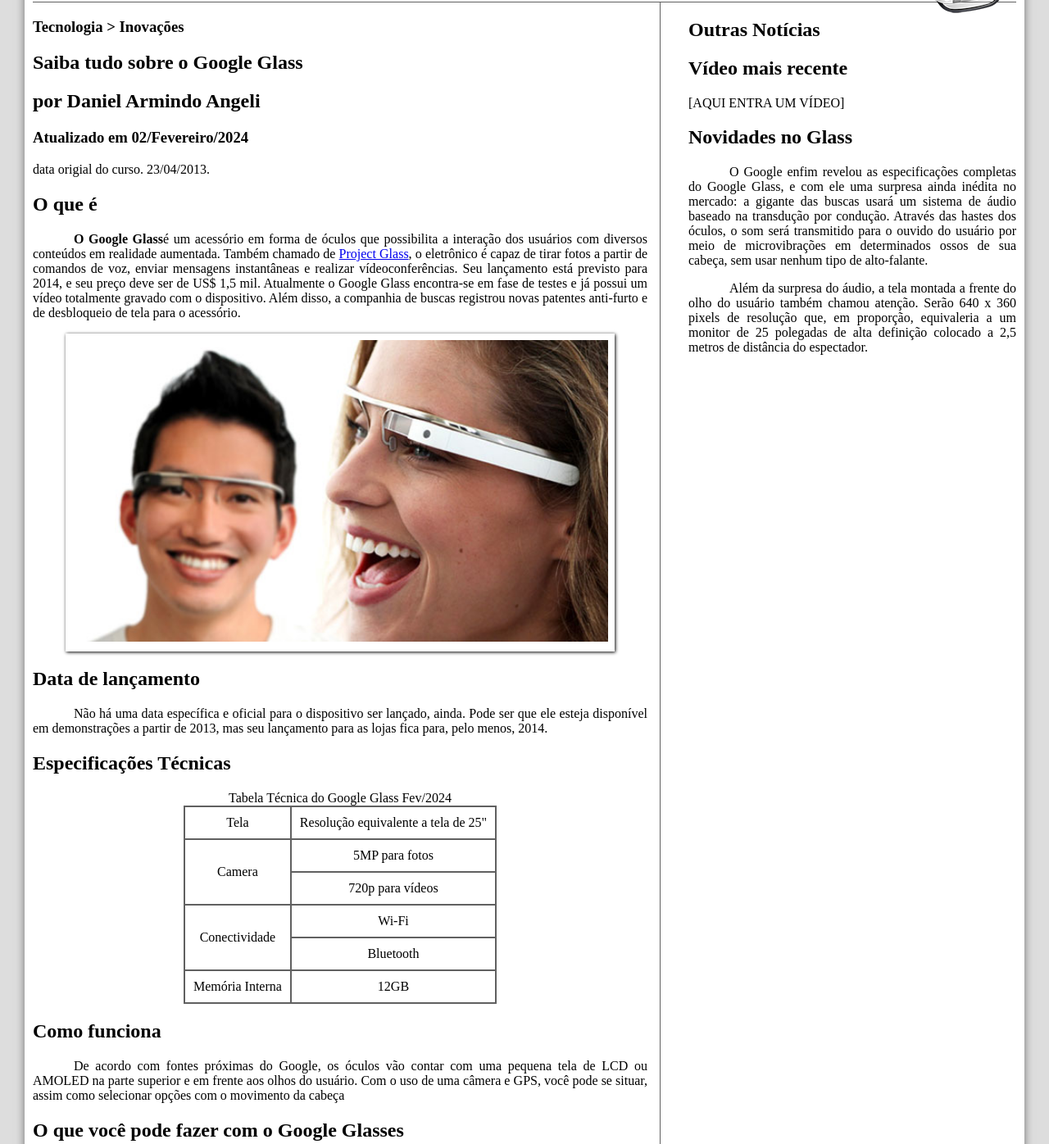
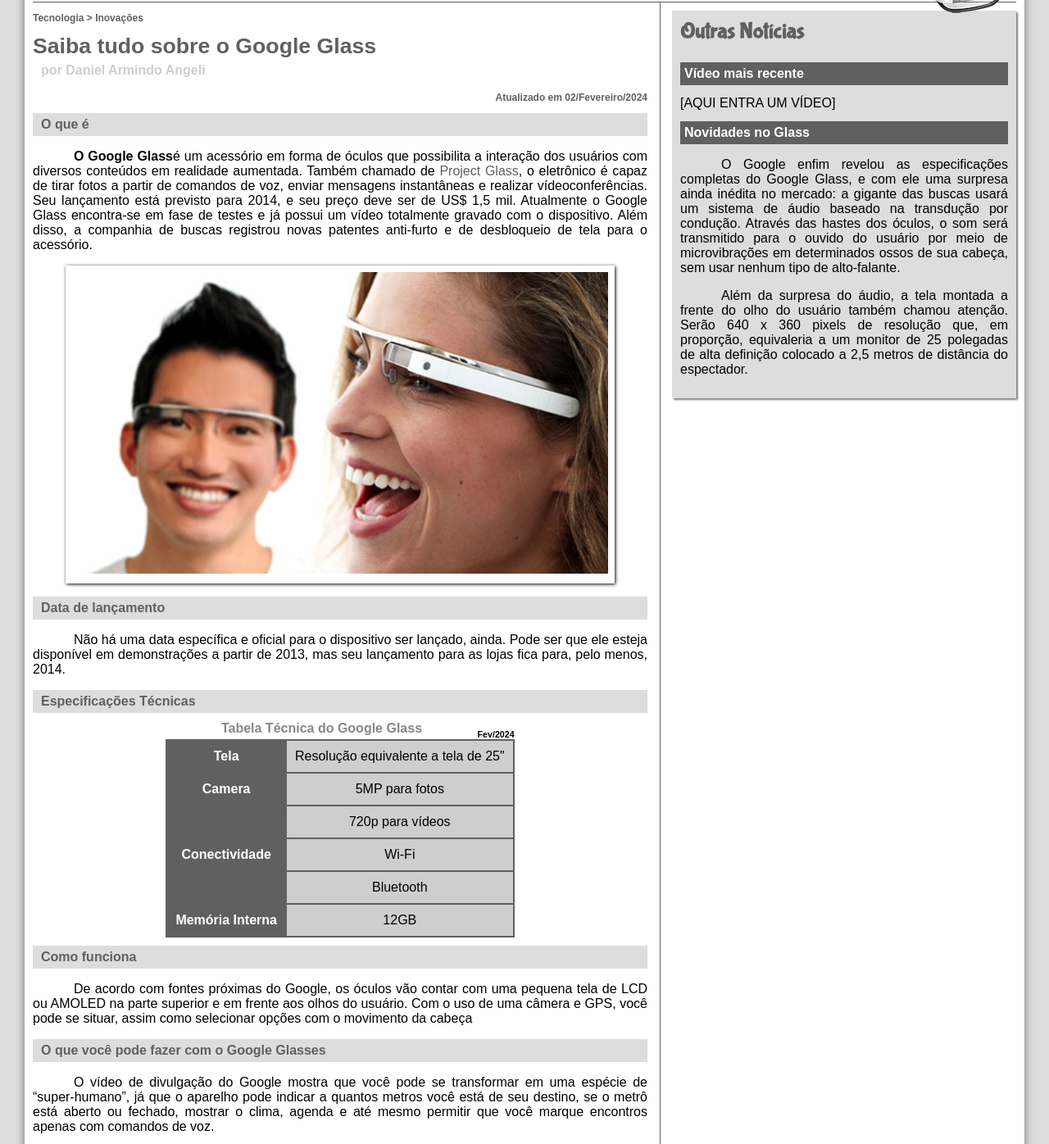
Before and after one commit to tedoidobr/cursoEmVideoHtml5, a plain HTML site: page index.html in a window 1280 px wide. Shown: the part 173-1569 px from the top of the page at 82% size. Drawn offline with Linux system fonts and the light colour scheme.

Commit message:
aula 20 e 21

```diff
--- a/_css/estilo.css
+++ b/_css/estilo.css
@@ -7,6 +7,7 @@
 }
 
 body {
+    font-family: Arial, sans-serif;
     background-color: #dddddd;
     color: rgba(0, 0, 0, 1);
 }
@@ -22,6 +23,14 @@ div#interface {
 p {
     text-align: justify;
     text-indent: 50px;
+}
+
+a {
+    color: #606060;
+    text-decoration: none;
+}
+a:hover {
+    text-decoration: underline;
 }
 
 header#cabecalho img#icone {
@@ -119,6 +128,7 @@ nav#menu a {
 
 nav#menu a:hover {
     color: #ffffff;
+    text-decoration: underline;
 
 }
 
@@ -130,6 +140,36 @@ section#corpo {
     padding-right: 15px;
 }
 
+article#noticia-principal h2 {
+    font-size: 12pt;
+    color: #606060;
+    background-color: #dddddd;
+    padding: 5px 0px 5px 10px;
+    margin: 10px 0px 10px 0px;
+}
+
+header#cabecalho-artigo h1 {
+    font-family: 'FonteLogo' sans-serif;
+    font-size: 20pt;
+    color: #606060;
+    margin-bottom: 0px;
+    margin-top: 0px;
+}
+.direita{
+    text-align: right;
+}
+header#cabecalho-artigo h2 {
+    font-size: 12pt;
+    color: #cecece;
+    background-color: #ffffff;
+    margin: 0px;
+}
+
+header#cabecalho-artigo h3 {
+    font-size: 12px;
+    color: #606060;
+}
+
 table#tabelaspec {
     border: 1px solid #606060;
     border-spacing: 0px;
@@ -137,16 +177,64 @@ table#tabelaspec {
     margin-right: auto;
 }
 
-table#tabelaspec td{
+table#tabelaspec td {
     border: 1px solid #606060;
     padding: 10px;
     text-align: center;
+    vertical-align: middle;
 }
+
+table#tabelaspec td.ce {
+    color: #ffffff;
+    background-color: #606060;
+    vertical-align: top;
+    font-weight: bold;
+}
+
+table#tabelaspec td.cd {
+    background-color: #cecece;
+
+}
+
+table#tabelaspec caption {
+    color: #888888;
+    font-size: 12pt;
+    font-weight: bolder;
+
+}
+
+table#tabelaspec caption span {
+    display: block;
+    float: right;
+    color: #000000;
+    font-size: 8pt;
+    margin-top: 10px;
+
+}
+
 
 aside#lateral {
     display: block;
     width: 400px;
     float: right;
+    background-color: #dddddd;
+    padding: 10px;
+    margin-top: 10px;
+    box-shadow: 2px 2px 2px rgba(0, 0, 0, .5);
+}
+
+aside#lateral h1{
+font-family: 'FonteLogo', sans-serif;
+font-size: 20pt;
+color: #606060;
+margin-top: 0px;
+}
+
+aside#lateral h2{
+background-color: #606060;
+font-size: 12pt;
+color: #ffffff;
+padding: 5px;
 }
 
 footer#rodape {
--- a/index.html
+++ b/index.html
@@ -30,14 +30,15 @@
             </nav>
         </header>
         <section id="corpo">
+            <article id="noticia-principal">
+                <header id="cabecalho-artigo">
                 <hgroup>
                     <h3>Tecnologia > Inovações</h3>
                     <h1>Saiba tudo sobre o Google Glass</h1>
                     <h2>por Daniel Armindo Angeli</h2>
-                <h3>Atualizado em 02/Fevereiro/2024</h3>
-                data origial do curso. 23/04/2013.
+                    <h3 class="direita">Atualizado em 02/Fevereiro/2024</h3>
                 </hgroup>
-
+            </header>
                 <h2> O que é</h2>
                 <p> <b>O Google Glass</b>é um acessório em forma de óculos que possibilita a interação dos usuários com
                     diversos
@@ -48,7 +49,8 @@
                     comandos de voz, enviar mensagens instantâneas e realizar vídeoconferências. Seu lançamento está
                     previsto
                     para
-                2014, e seu preço deve ser de US$ 1,5 mil. Atualmente o Google Glass encontra-se em fase de testes e já
+                    2014, e seu preço deve ser de US$ 1,5 mil. Atualmente o Google Glass encontra-se em fase de testes e
+                    já
                     possui
                     um vídeo totalmente gravado com o dispositivo. Além disso, a companhia de buscas registrou novas
                     patentes
@@ -67,27 +69,45 @@
                     disponível
                     em demonstrações a partir de 2013, mas seu lançamento para as lojas fica para, pelo menos, 2014.
                 </p>
-            <h1> Especificações Técnicas</h1>
+                <h2> Especificações Técnicas</h2>
                 <table id="tabelaspec">
-            <caption>Tabela Técnica do Google Glass Fev/2024</caption>
+                    <caption>Tabela Técnica do Google Glass <span>Fev/2024</span></caption>
 
-           <tr><td>Tela</td><td>Resolução equivalente a tela de 25"</td></tr>
-           <tr><td rowspan="2">Camera</td><td>5MP para fotos</td></tr>
-           <tr><td>720p para vídeos</td></tr>
-           <tr><td rowspan="2">Conectividade</td><td>Wi-Fi</td></tr>
-           <tr><td>Bluetooth</td></tr>
-           <tr><td>Memória Interna</td><td> 12GB</td></tr>
+                    <tr>
+                        <td class="ce">Tela</td>
+                        <td class="cd">Resolução equivalente a tela de 25"</td>
+                    </tr>
+                    <tr>
+                        <td rowspan="2" class="ce">Camera</td>
+                        <td class="cd">5MP para fotos</td>
+                    </tr>
+                    <tr>
+                        <td class="cd">720p para vídeos</td>
+                    </tr>
+                    <tr>
+                        <td rowspan="2" class="ce">Conectividade</td>
+                        <td class="cd">Wi-Fi</td>
+                    </tr>
+                    <tr>
+                        <td class="cd">Bluetooth</td>
+                    </tr>
+                    <tr>
+                        <td class="ce">Memória Interna</td>
+                        <td class="cd"> 12GB</td>
+                    </tr>
 
                 </table>
-            <h1>Como funciona</h1>
-            <p> De acordo com fontes próximas do Google, os óculos vão contar com uma pequena tela de LCD ou AMOLED na
+                <h2>Como funciona</h2>
+                <p> De acordo com fontes próximas do Google, os óculos vão contar com uma pequena tela de LCD ou AMOLED
+                    na
                     parte
                     superior e em frente aos olhos do usuário. Com o uso de uma câmera e GPS, você pode se situar, assim
                     como
                     selecionar opções com o movimento da cabeça
                 </p>
-            <h1>O que você pode fazer com o Google Glasses</h1>
-            <p>O vídeo de divulgação do Google mostra que você pode se transformar em uma espécie de “super-humano”, já
+                <h2>O que você pode fazer com o Google Glasses</h2>
+                <p>O vídeo de divulgação do Google mostra que você pode se transformar em uma espécie de “super-humano”,
+                    já
                     que
                     o
                     aparelho pode indicar a quantos metros você está de seu destino, se o metrô está aberto ou fechado,
@@ -96,6 +116,7 @@
                     clima, agenda e até mesmo permitir que você marque encontros apenas com comandos de voz.
                 </p>
                 [AQUI ENTRA UM VÍDEO]
+            </article>
         </section>
         <aside id="lateral">
             <h1>Outras Notícias</h1>
@@ -122,11 +143,17 @@
         <footer id="rodape">
             <p>Copyright&copy; 2024 - by Daniel Angeli <br>
                 <br>
-                <a href="https://instagram.com/tedoido" target="_blank"><img src="https://img.shields.io/badge/-Instagram-%23E4405F?style=for-the-badge&logo=instagram&logoColor=white" target="_blank"></a>
+                <a href="https://instagram.com/tedoido" target="_blank"><img
+                        src="https://img.shields.io/badge/-Instagram-%23E4405F?style=for-the-badge&logo=instagram&logoColor=white"
+                        target="_blank"></a>
 
-                <a href = "https://github.com/tedoidobr" target="_blank"><img src="https://img.shields.io/badge/github-%23121011.svg?style=for-the-badge&logo=github&logoColor=white" target="_blank"></a>
+                <a href="https://github.com/tedoidobr" target="_blank"><img
+                        src="https://img.shields.io/badge/github-%23121011.svg?style=for-the-badge&logo=github&logoColor=white"
+                        target="_blank"></a>
 
-                <a href="https://www.linkedin.com/in/daniel-armindo-angeli-06aa37282/" target="_blank"><img src="https://img.shields.io/badge/-LinkedIn-%230077B5?style=for-the-badge&logo=linkedin&logoColor=white" target="_blank"></a>
+                <a href="https://www.linkedin.com/in/daniel-armindo-angeli-06aa37282/" target="_blank"><img
+                        src="https://img.shields.io/badge/-LinkedIn-%230077B5?style=for-the-badge&logo=linkedin&logoColor=white"
+                        target="_blank"></a>
             </p>
         </footer>
     </div>
```
Lines whose indentation alone changed are shown as unchanged.
